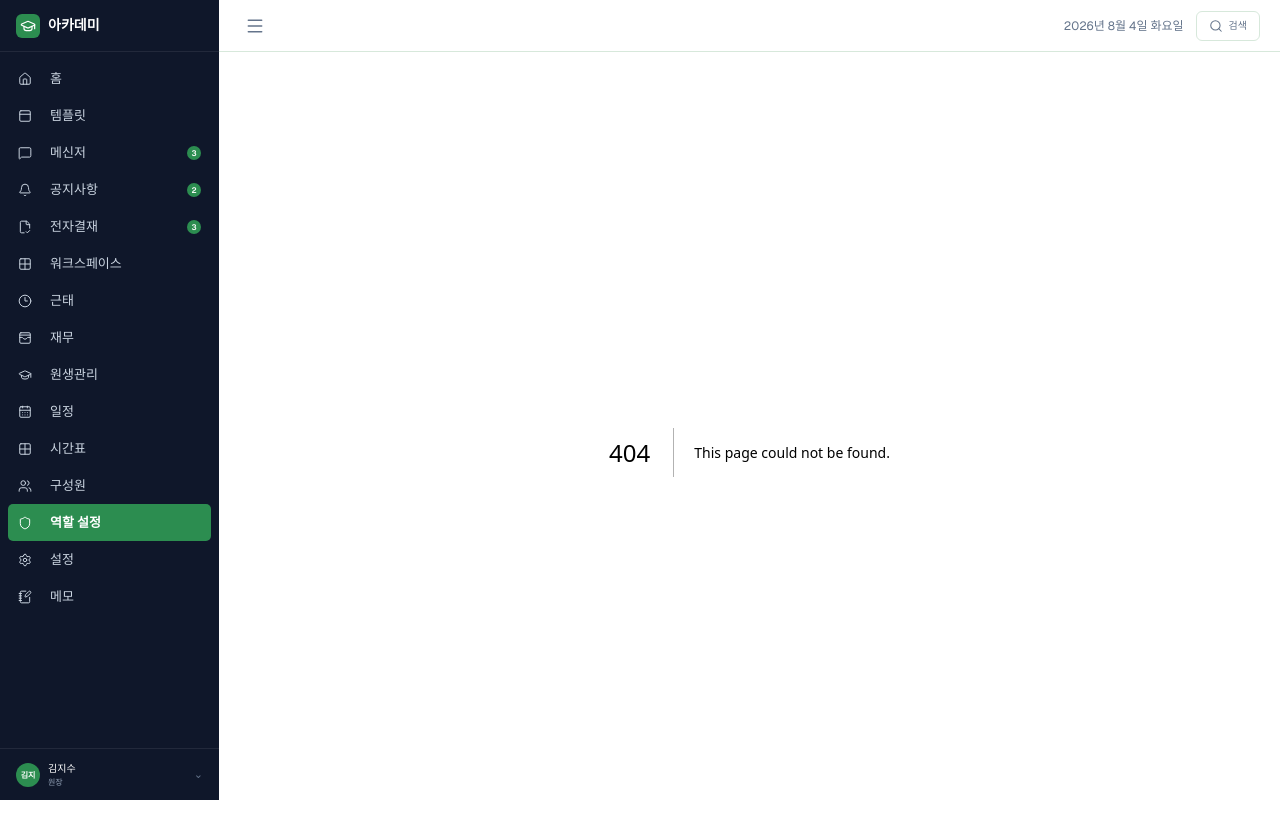
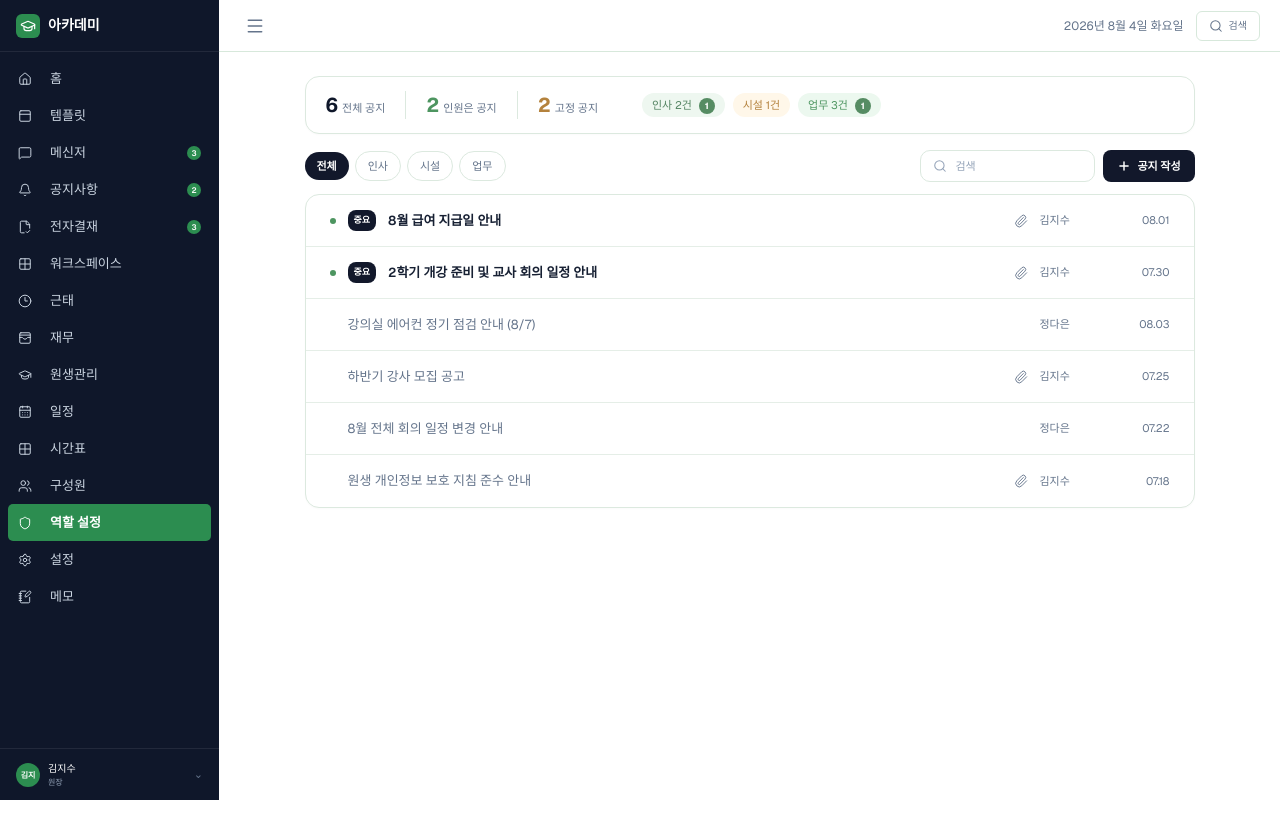
Before and after one commit to mudo-project/Team-MUDO-FrontEnd, a Next.js app: page /notice in a window 1280 px wide. Before the commit this address had no page. Shown: the top 838 px of the page. After the commit the page ends 800 px from the top, so only its background shows below. Built offline with nearby package versions, Linux system fonts and the light colour scheme.

Commit message:
[FEATURE] 공지사항 관리 화면 구현#22

```diff
--- /dev/null
+++ b/src/app/(user)/notice/page.tsx
@@ -0,0 +1,128 @@
+import { Paperclip, Plus, Search } from "lucide-react";
+
+// 임시로 사용할 더미데이터 입니다. 추후 API 연동을 진행하면서 삭제할 예정입니다.
+const notices = [
+    { title: "8월 급여 지급일 안내", category: "인사", author: "김지수", date: "08.01", important: true, attachment: true },
+    { title: "2학기 개강 준비 및 교사 회의 일정 안내", category: "업무", author: "김지수", date: "07.30", important: true, attachment: true },
+    { title: "강의실 에어컨 정기 점검 안내 (8/7)", category: "시설", author: "정다은", date: "08.03" },
+    { title: "하반기 강사 모집 공고", category: "업무", author: "김지수", date: "07.25", attachment: true },
+    { title: "8월 전체 회의 일정 변경 안내", category: "업무", author: "정다은", date: "07.22" },
+    { title: "원생 개인정보 보호 지침 준수 안내", category: "인사", author: "김지수", date: "07.18", attachment: true },
+];
+
+// 임시로 사용할 더미데이터 입니다. 추후 API 연동을 진행하면서 삭제할 예정입니다.
+const summaryItems = [
+    { value: "6", label: "전체 공지", className: "text-[#0F172A]" },
+    { value: "2", label: "인원은 공지", className: "text-[#4D9560]" },
+    { value: "2", label: "고정 공지", className: "text-[#B4823D]" },
+];
+
+export default function NoticePage() {
+    return (
+        <main className="mx-auto w-full max-w-[930px] px-5 py-6">
+            <section
+                aria-label="공지 요약"
+                className="flex min-h-[58px] items-center rounded-xl border border-[#DCE9DF] bg-white px-5 shadow-[0_1px_2px_rgba(15,23,42,0.02)]"
+            >
+                <div className="flex items-center divide-x divide-[#DCE9DF]">
+                    {summaryItems.map((item) => (
+                        <div
+                            className="flex items-baseline gap-1 px-5 first:pl-0"
+                            key={item.label}
+                        >
+                            <strong className={`text-xl font-bold ${item.className}`}>{item.value}</strong>
+                            <span className="text-[11px] text-[#64748B]">{item.label}</span>
+                        </div>
+                    ))}
+                </div>
+                <div className="ml-6 flex items-center gap-2 text-[11px]">
+                    <span className="rounded-full bg-[#EEF7F0] px-2.5 py-1 text-[#558563]">인사 2건 <b className="ml-1 rounded-full bg-[#568C63] px-1.5 py-0.5 text-[9px] text-white">1</b></span>
+                    <span className="rounded-full bg-[#FFF7E9] px-2.5 py-1 text-[#B4823D]">시설 1건</span>
+                    <span className="rounded-full bg-[#ECF8EF] px-2.5 py-1 text-[#4D9560]">업무 3건 <b className="ml-1 rounded-full bg-[#568C63] px-1.5 py-0.5 text-[9px] text-white">1</b></span>
+                </div>
+            </section>
+
+            <section aria-label="공지 목록" className="mt-4">
+                <div className="mb-3 flex items-center justify-between gap-4">
+                    <div
+                        className="flex items-center gap-1.5"
+                        role="group"
+                        aria-label="공지 분류"
+                    >
+                        <button
+                            className="rounded-full bg-[#12182B] px-3 py-1.5 text-[11px] font-semibold text-white"
+                            type="button"
+                        >
+                            전체
+                        </button>
+                        {['인사', '시설', '업무'].map((category) => (
+                            <button
+                                className="rounded-full border border-[#DCE9DF] bg-white px-3 py-1.5 text-[11px] text-[#64748B]"
+                                key={category}
+                                type="button"
+                            >
+                                {category}
+                            </button>
+                        ))}
+                    </div>
+                    <div className="flex items-center gap-2">
+                        <form>
+                            <label className="flex h-8 w-[175px] items-center rounded-lg border border-[#DCE9DF] bg-white px-3">
+                                <Search className="h-3.5 w-3.5 shrink-0 text-[#94A3B8]" strokeWidth={1.8} />
+                                <input
+                                    aria-label="공지 검색"
+                                    className="min-w-0 flex-1 border-0 bg-transparent pl-2 text-[11px] outline-none placeholder:text-[#94A3B8]"
+                                    id="notice-search"
+                                    placeholder="검색"
+                                    type="search"
+                                />
+                            </label>
+                        </form>
+                        <button
+                            className="flex h-8 items-center gap-1.5 rounded-md bg-[#12182B] px-3.5 text-[11px] font-semibold text-white"
+                            type="button"
+                        >
+                            <Plus className="h-3.5 w-3.5" strokeWidth={2.5} />
+                            공지 작성
+                        </button>
+                    </div>
+                </div>
+
+                <ul className="overflow-hidden rounded-xl border border-[#DCE9DF] bg-white shadow-[0_1px_2px_rgba(15,23,42,0.02)]">
+                    {notices.map((notice) => (
+                        <li
+                            className="grid min-h-[52px] grid-cols-[minmax(0,1fr)_68px_50px] items-center gap-3 border-b border-[#E5EEE7] px-6 last:border-b-0"
+                            key={notice.title}
+                        >
+                            <div className="flex min-w-0 items-center gap-3">
+                                {notice.important
+                                ?
+                                <span aria-label="중요 공지" className="h-1.5 w-1.5 shrink-0 rounded-full bg-[#4D9560]" />
+                                :
+                                <span className="w-1.5 shrink-0" />
+                                }
+                                {notice.important &&
+                                    <span className="rounded-md bg-[#12182B] px-1.5 py-1 text-[9px] font-semibold text-white">중요</span>
+                                }
+                                <span
+                                    className={`min-w-0 text-[13px]
+                                        ${notice.important
+                                        ?
+                                        "font-semibold text-[#172033]"
+                                        :
+                                        "text-[#64748B]"
+                                        }
+                                    `}>
+                                        {notice.title}
+                                </span>
+                                {notice.attachment && <Paperclip className="ml-auto h-3.5 w-3.5 shrink-0 text-[#64748B]" strokeWidth={1.6} />}
+                            </div>
+                            <span className="text-[11px] text-[#64748B]">{notice.author}</span>
+                            <time className="text-right text-[11px] text-[#64748B]">{notice.date}</time>
+                        </li>
+                    ))}
+                </ul>
+            </section>
+        </main>
+    );
+}
```
